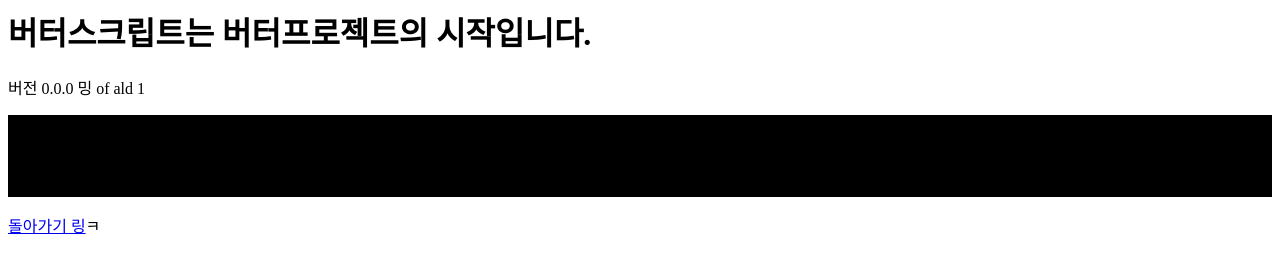
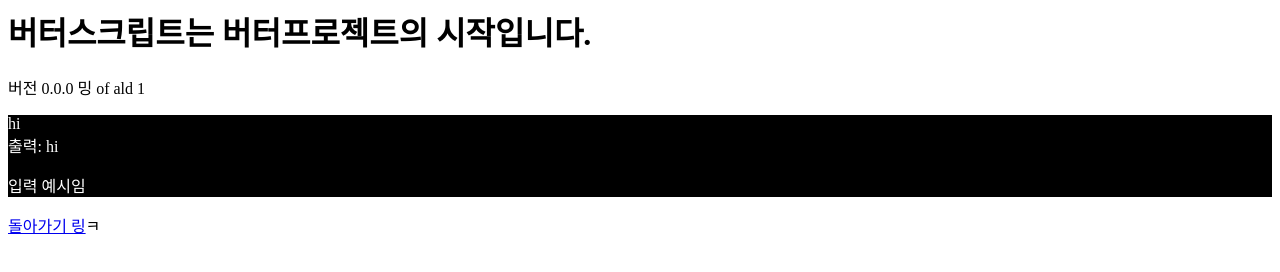
Before and after one commit to lo99r/ButterP, a plain HTML site: page BS/index.html in a window 1280 px wide. Drawn offline with Linux system fonts and the light colour scheme.

Commit message:
Update index.html

```diff
--- a/BS/index.html
+++ b/BS/index.html
@@ -13,7 +13,7 @@
       #code1{
         background-color: 000000;
       }
-      #code1.p{
+      #code1>p{
         color: ffffff;
       }
     </style>
```
